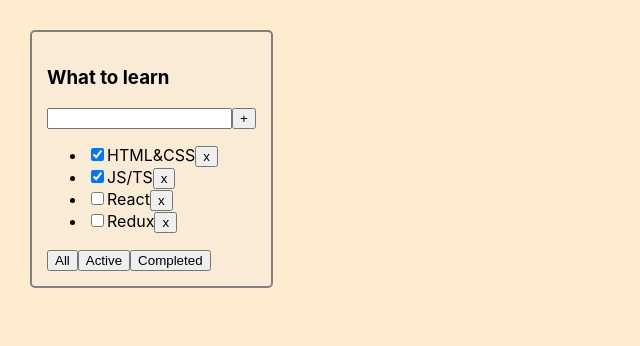
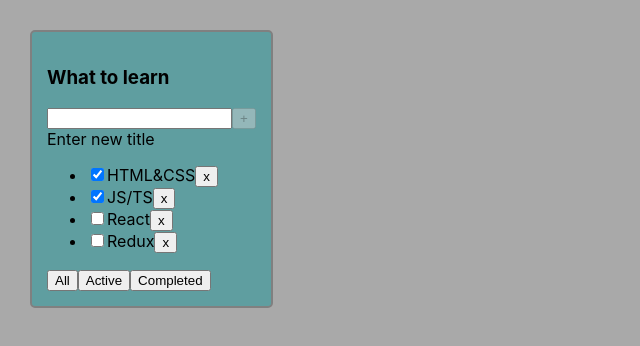
Before and after one commit to Taitanos/todolist-ts, a React (Create React App) app: page / in a window 1280 px wide. Shown: the top 346 px of the page, without its empty margins (0-640 px from the left). Built offline with nearby package versions, Linux system fonts and the light colour scheme.

Commit message:
Added a state and adding a name by pressing enter and a button, as well as displaying an error

```diff
--- a/src/App.css
+++ b/src/App.css
@@ -1,7 +1,7 @@
 .App {
   padding: 30px;
   display: flex;
-  background-color: blanchedalmond;
+  background-color: darkgrey;
   height: 100vh;
 }
 
@@ -11,7 +11,7 @@
 
 .todolist {
   border: 2px solid gray;
-  background-color: antiquewhite;
+  background-color: cadetblue;
   border-radius: 5px;
   padding: 15px;
   height: max-content;
--- a/src/App.tsx
+++ b/src/App.tsx
@@ -19,7 +19,7 @@
 
     // Функции
     const removeTask = (taskId: string) => {
-        setTasks(tasks.filter(t => t.id != taskId))
+        setTasks(tasks.filter(t => t.id !== taskId))
     }
 
     // Функция по созданию задачи
--- a/src/Todolist.tsx
+++ b/src/Todolist.tsx
@@ -1,4 +1,4 @@
-import React, {FC} from 'react';
+import React, {FC, useState} from 'react';
 import {FilterValuesType} from './App';
 
 type TodoListPropsType = {
@@ -17,6 +17,7 @@
 
 const Todolist: FC<TodoListPropsType> = ({title, tasks, removeTask, changeFilter, addTask}) => {
 
+    const [newTaskTitle, setNewTaskTitle] = useState('')
 
     // проходим по массиву заданий и рисуем их
     const listItems: Array<JSX.Element> = tasks.map(t => {
@@ -38,13 +39,41 @@
         : <span>Your taskList is empty</span>
 
 
+    // Функции
+    const onClickAddTask = () => {
+        addTask(newTaskTitle)
+        setNewTaskTitle('')
+    }
+
+    const onChangeSetNewTitle = (e: React.ChangeEvent<HTMLInputElement>) => setNewTaskTitle(e.target.value)
+
+    const onKeyDownAddTask = (e: React.KeyboardEvent<HTMLInputElement>) => e.key === 'Enter' && onClickAddTask()
+
+    const isAddBtnDisabled = !newTaskTitle || newTaskTitle.length >= 15
+
+    const userMessage = newTaskTitle.length < 15
+        ? <span>Enter new title</span>
+        : <span style={{color: 'red'}}>Your title is too long</span>
+
+
     return (
         <div>
             <div className="todolist">
                 <h3>{title}</h3>
                 <div>
-                    <input/>
-                    <button onClick={() => addTask("New task")}>+</button>
+                    <input
+                        value={newTaskTitle}
+                        onChange={onChangeSetNewTitle}
+                        onKeyDown={onKeyDownAddTask}
+                    />
+                    <button
+                        disabled={isAddBtnDisabled}
+                        onClick={onClickAddTask}
+                    >+
+                    </button>
+                    <div>
+                        {userMessage}
+                    </div>
                 </div>
                 {tasksList}
                 <div>
```
